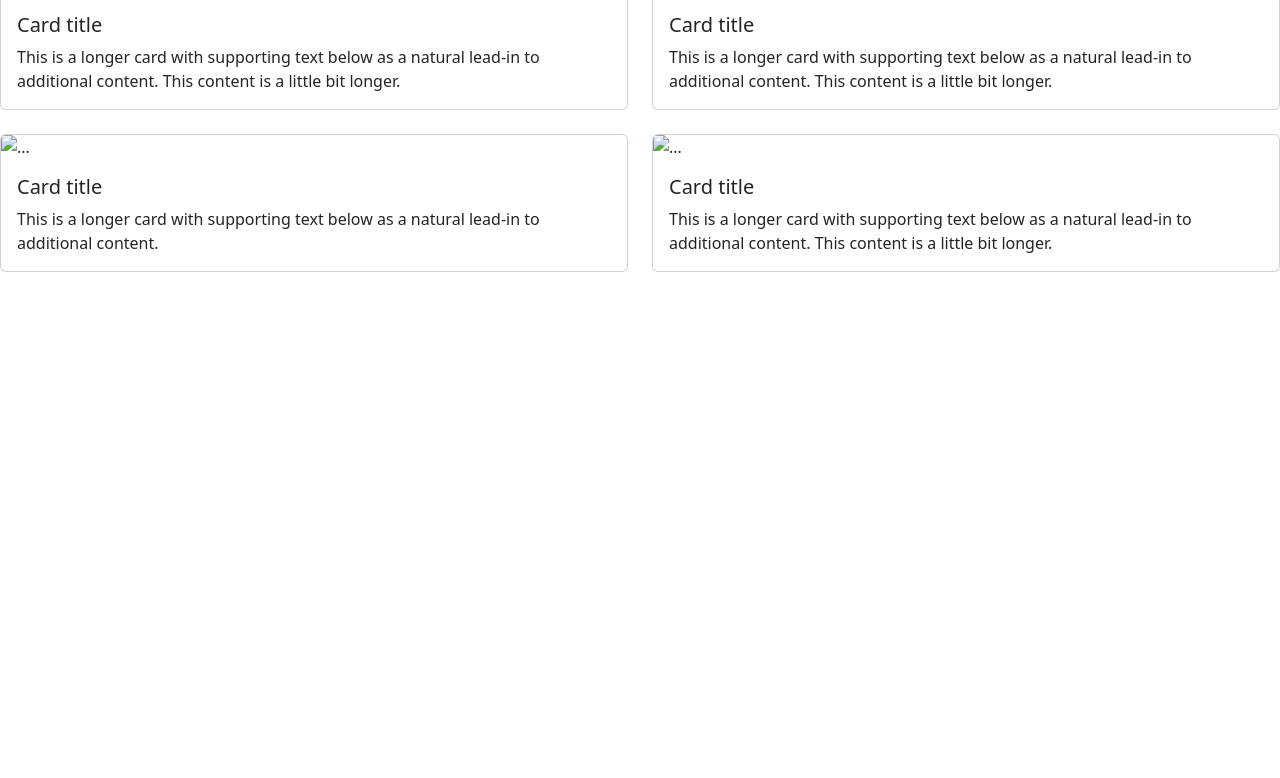
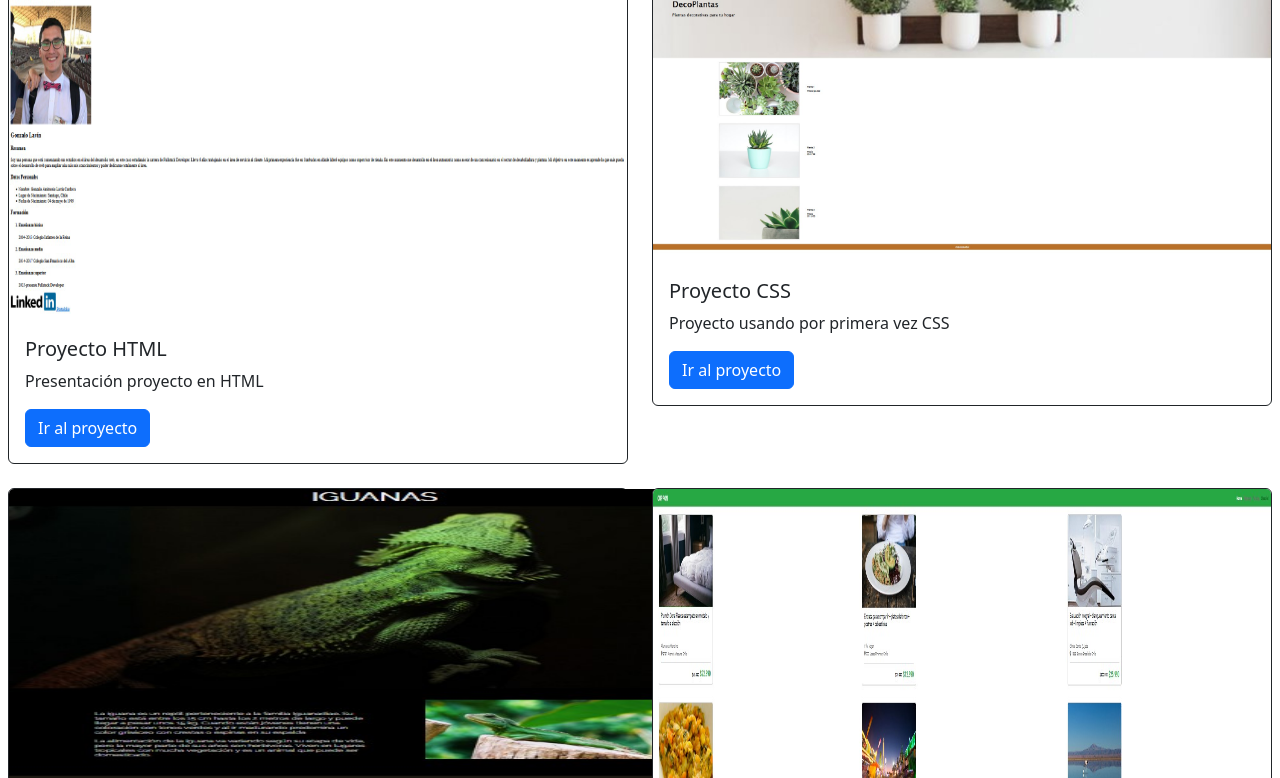
Before and after one commit to gonzalolavin99/gonzalolavin99.github.io, a plain HTML site: page index.html in a window 1280 px wide. Shown: the part 1148-1926 px from the top of the page. Before the commit the page ends 1420 px from the top, so only its background shows below. Drawn offline with nearby package versions, Linux system fonts and the light colour scheme.

Commit message:
Cambios estructurales

```diff
--- a/assets/css/style.css
+++ b/assets/css/style.css
@@ -0,0 +1,5 @@
+.imgs {
+  width: 100px;
+  height: 100px;
+  size: 100px;
+}
--- a/index.html
+++ b/index.html
@@ -18,8 +18,10 @@
     ></script>
   </head>
   <body>
-    <h1>Currículum Vitae</h1>
-    <img src="assets/imgs/currículum.jpg" alt="Foto tipo currículum Vitae" />
+    <header>
+      <h1>Currículum Vitae</h1>
+      <img src="assets/imgs/currículum.jpg" alt="Foto tipo currículum Vitae" />
+    </header>
     <h2>Gonzalo Lavín</h2>
     <h3>Resumen</h3>
     <p>
@@ -62,61 +64,63 @@
     </a>
     <div class="row row-cols-1 row-cols-md-2 g-4">
       <div class="col">
-        <div class="card">
+        <div class="card border-dark mt-2 ms-2">
           <img
+            style="height: 340px"
             src="assets/imgs/html.jpg"
             class="card-img-top"
             alt="Proyecto HTML"
           />
           <div class="card-body">
-            <h5 class="card-title">Card title</h5>
-            <p class="card-text">
-              This is a longer card with supporting text below as a natural
-              lead-in to additional content. This content is a little bit
-              longer.
-            </p>
+            <h5 class="card-title">Proyecto HTML</h5>
+            <p class="card-text">Presentación proyecto en HTML</p>
+            <a href="#" class="btn btn-primary">Ir al proyecto</a>
           </div>
         </div>
       </div>
       <div class="col">
-        <div class="card">
+        <div class="card border-dark me-2 mt-2">
           <img
             src="assets/imgs/proyecto_css.jpg"
-            class="card-img-top"
-            alt="..."
+            class="card-img-top imgs"
+            alt="Proyecto CSS"
           />
           <div class="card-body">
-            <h5 class="card-title">Card title</h5>
-            <p class="card-text">
-              This is a longer card with supporting text below as a natural
-              lead-in to additional content. This content is a little bit
-              longer.
-            </p>
+            <h5 class="card-title">Proyecto CSS</h5>
+            <p class="card-text">Proyecto usando por primera vez CSS</p>
+            <a href="#" class="btn btn-primary">Ir al proyecto</a>
           </div>
         </div>
       </div>
       <div class="col">
-        <div class="card">
-          <img src="assets/imgs/flex.jpg" class="card-img-top" alt="..." />
+        <div class="card border-dark ms-2">
+          <img
+            src="assets/imgs/flex.jpg"
+            class="card-img-top"
+            alt="..."
+            style="width: 746px; height: 500px"
+          />
           <div class="card-body">
-            <h5 class="card-title">Card title</h5>
-            <p class="card-text">
-              This is a longer card with supporting text below as a natural
-              lead-in to additional content.
-            </p>
+            <h5 class="card-title">Proyecto Flex</h5>
+            <p class="card-text">Proyecto usando por primera vez Flex</p>
+            <a href="#" class="btn btn-primary">Ir al proyecto</a>
           </div>
         </div>
       </div>
       <div class="col">
-        <div class="card">
-          <img src="assets/imgs/bootstrap.jpg" class="card-img-top" alt="..." />
+        <div class="card border-dark imgs mb-5 me-2">
+          <img
+            src="assets/imgs/bootstrap.jpg"
+            class="card-img-top imgs"
+            alt="Proyecto de bootstrap"
+            style="height: 500px"
+          />
           <div class="card-body">
-            <h5 class="card-title">Card title</h5>
+            <h5 class="card-title">Proyecto Bootstrap</h5>
             <p class="card-text">
-              This is a longer card with supporting text below as a natural
-              lead-in to additional content. This content is a little bit
-              longer.
+              Proyecto usando por primera vez en Bootstrap
             </p>
+            <a href="#" class="btn btn-primary">Ir al proyecto</a>
           </div>
         </div>
       </div>
```
Also changed, not shown: Desafío Semana 1.html (deleted, +0 -53 lines), assets/imgs/bootstrap.jpg (added), assets/imgs/card-1.jpg (added), assets/imgs/card-2.jpg (added), assets/imgs/card-3.jpg (added), assets/imgs/flex.jpg (added), assets/imgs/html.jpg (added), assets/imgs/proyecto_css.jpg (added).
